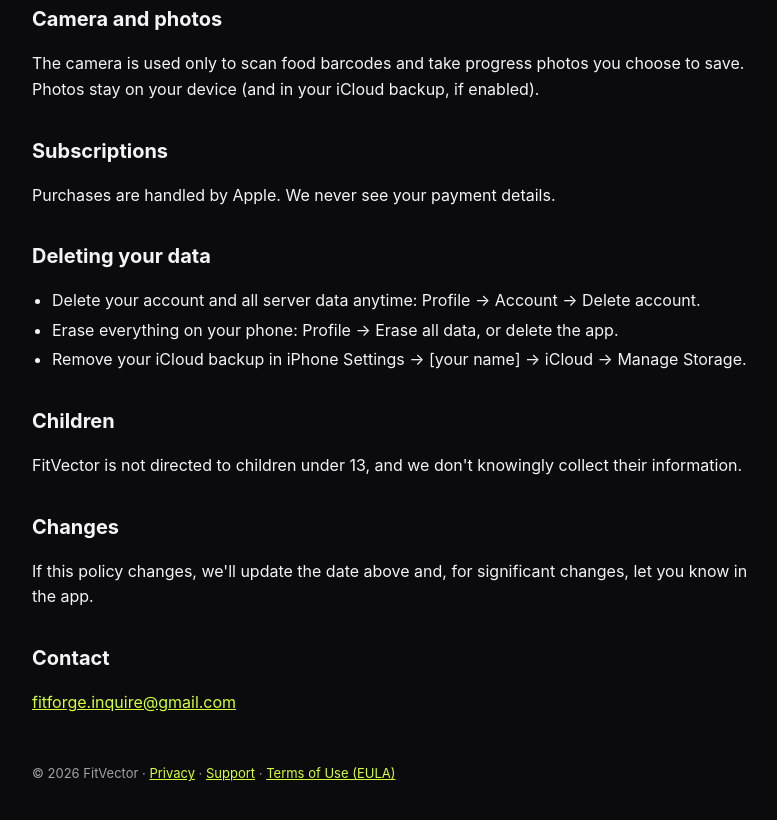
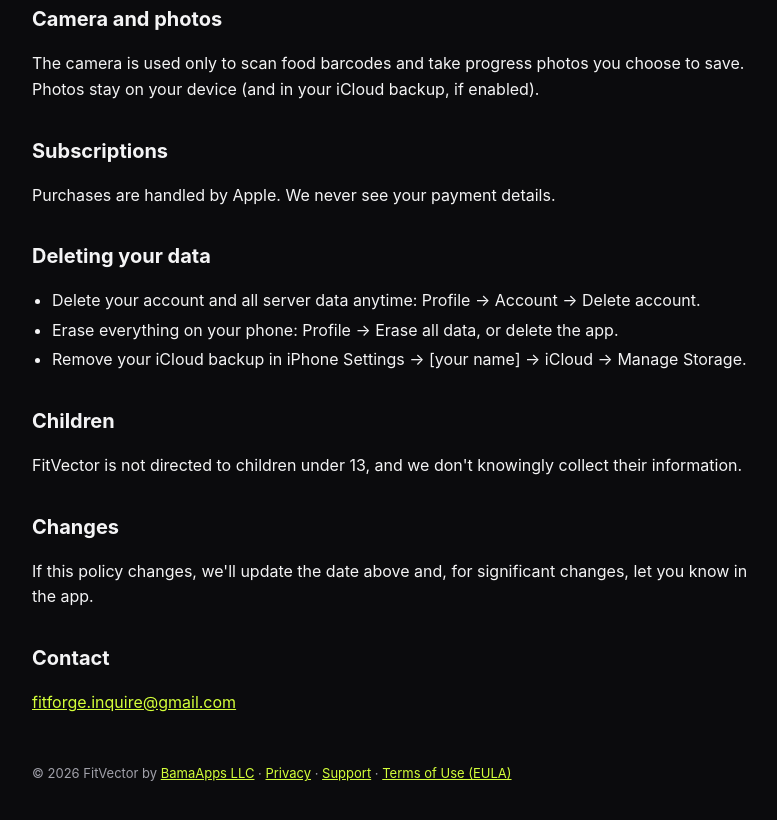
Before and after one commit to BamaSniper/fitvector-site, a plain HTML site: page privacy.html in a window 1280 px wide. Shown: the part 1500-2320 px from the top of the page, without its empty margins (244-1021 px from the left). Drawn offline with Linux system fonts and the light colour scheme.

Commit message:
Update footer to credit BamaApps LLC

```diff
--- a/privacy.html
+++ b/privacy.html
@@ -66,5 +66,5 @@ footer{margin-top:48px;color:var(--m);font-size:13px}
 <h2>Contact</h2>
 <p><a href="mailto:fitforge.inquire@gmail.com">fitforge.inquire@gmail.com</a></p>
 
-<footer>© 2026 FitVector · <a href="privacy.html">Privacy</a> · <a href="support.html">Support</a> · <a href="https://www.apple.com/legal/internet-services/itunes/dev/stdeula/">Terms of Use (EULA)</a></footer>
+<footer>© 2026 FitVector by <a href="https://bamaappsllc.com/">BamaApps LLC</a> · <a href="privacy.html">Privacy</a> · <a href="support.html">Support</a> · <a href="https://www.apple.com/legal/internet-services/itunes/dev/stdeula/">Terms of Use (EULA)</a></footer>
 </div></body></html>
```
